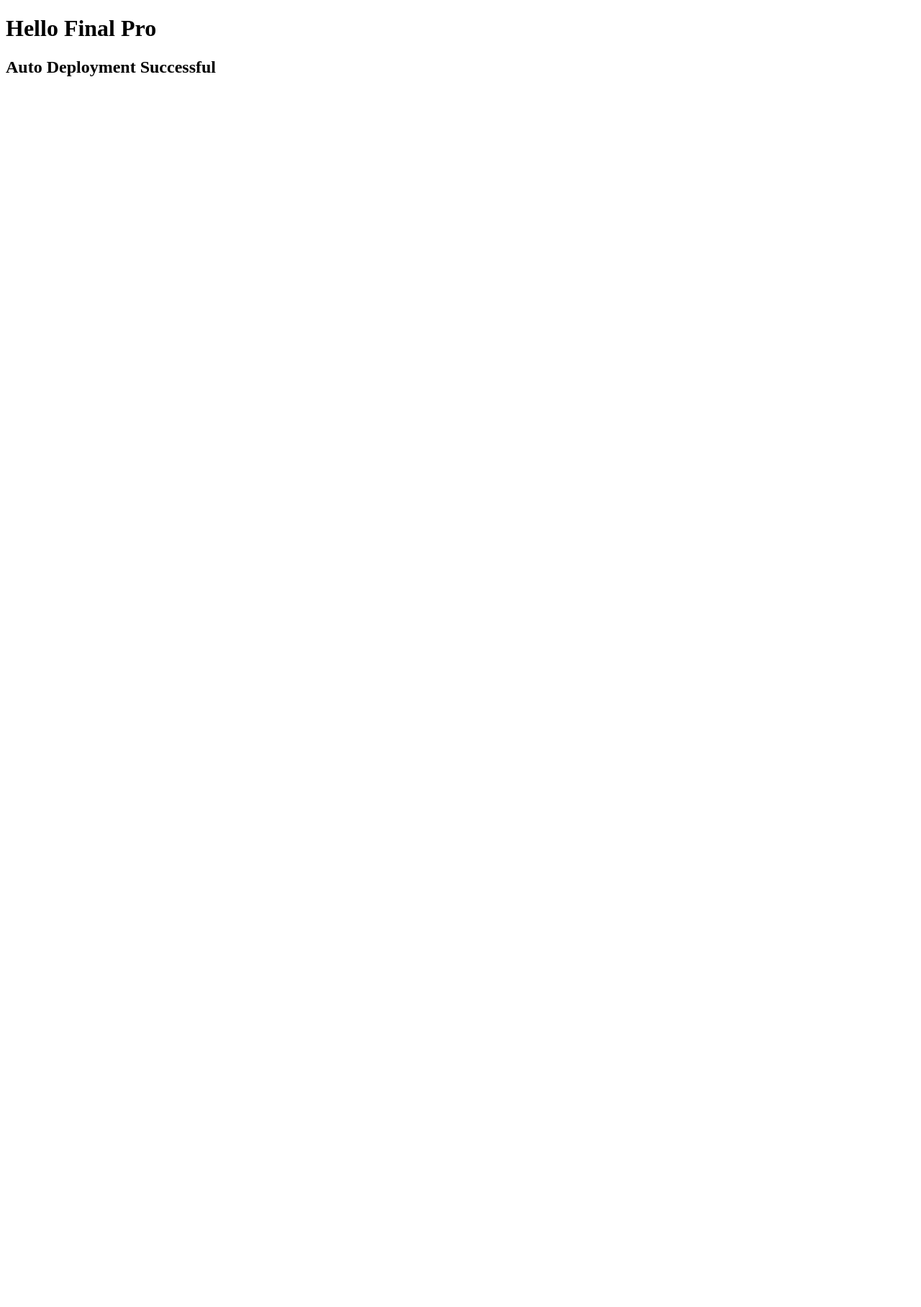
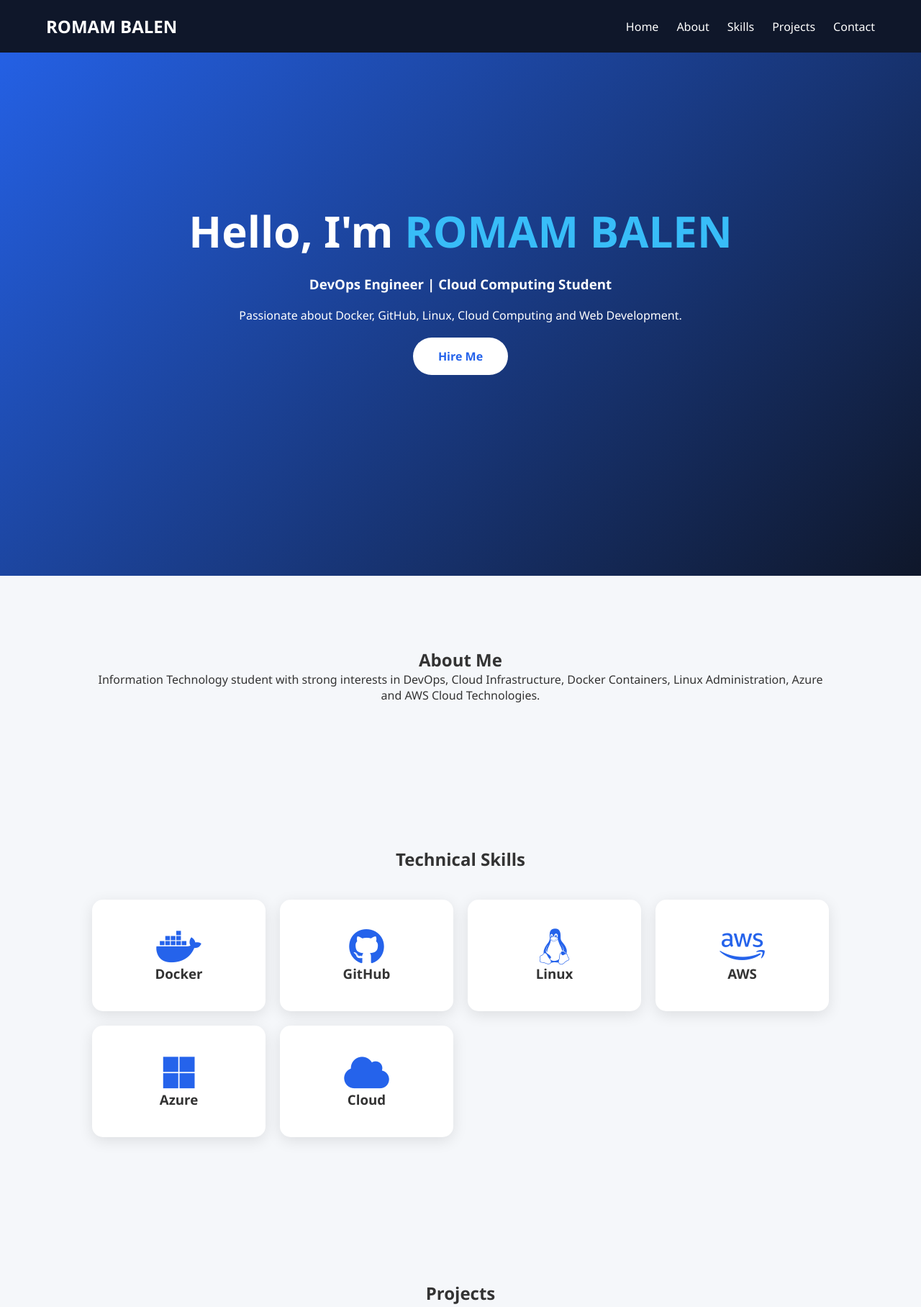
Before and after one commit to Itsbalenreigns/final_pro, a plain HTML site: page index.html in a window 1280 px wide. Shown: the top 1816 px of the page at 72% size. Before the commit the page ends 800 px from the top, so only its background shows below. Drawn offline with Linux system fonts and the light colour scheme.

Commit message:
New Update on html and add new css file

```diff
--- a/index.html
+++ b/index.html
@@ -1,10 +1,157 @@
 <!DOCTYPE html>
-<html>
+<html lang="en">
 <head>
-    <title>Final Pro</title>
+<meta charset="UTF-8">
+<meta name="viewport" content="width=device-width, initial-scale=1.0">
+
+<title>ROMAM BALEN | DevOps Portfolio</title>
+
+<link rel="stylesheet" href="style.css">
+
+<link href="https://cdnjs.cloudflare.com/ajax/libs/font-awesome/6.5.1/css/all.min.css" rel="stylesheet">
+
 </head>
 <body>
-    <h1>Hello Final Pro</h1>
-    <h2>Auto Deployment Successful</h2>
+
+<header>
+    <div class="container">
+        <h2 class="logo">ROMAM BALEN</h2>
+
+        <nav>
+            <ul>
+                <li><a href="#home">Home</a></li>
+                <li><a href="#about">About</a></li>
+                <li><a href="#skills">Skills</a></li>
+                <li><a href="#projects">Projects</a></li>
+                <li><a href="#contact">Contact</a></li>
+            </ul>
+        </nav>
+    </div>
+</header>
+
+<section id="home" class="hero">
+
+    <div class="hero-content">
+        <h1>Hello, I'm <span>ROMAM BALEN</span></h1>
+
+        <h3>DevOps Engineer | Cloud Computing Student</h3>
+
+        <p>
+            Passionate about Docker, GitHub, Linux,
+            Cloud Computing and Web Development.
+        </p>
+
+        <a href="#contact" class="btn">
+            Hire Me
+        </a>
+
+    </div>
+
+</section>
+
+<section id="about" class="section">
+
+    <h2>About Me</h2>
+
+    <p>
+        Information Technology student with strong
+        interests in DevOps, Cloud Infrastructure,
+        Docker Containers, Linux Administration,
+        Azure and AWS Cloud Technologies.
+    </p>
+
+</section>
+
+<section id="skills" class="section">
+
+    <h2>Technical Skills</h2>
+
+    <div class="skills">
+
+        <div class="card">
+            <i class="fab fa-docker"></i>
+            <h3>Docker</h3>
+        </div>
+
+        <div class="card">
+            <i class="fab fa-github"></i>
+            <h3>GitHub</h3>
+        </div>
+
+        <div class="card">
+            <i class="fab fa-linux"></i>
+            <h3>Linux</h3>
+        </div>
+
+        <div class="card">
+            <i class="fab fa-aws"></i>
+            <h3>AWS</h3>
+        </div>
+
+        <div class="card">
+            <i class="fab fa-microsoft"></i>
+            <h3>Azure</h3>
+        </div>
+
+        <div class="card">
+            <i class="fas fa-cloud"></i>
+            <h3>Cloud</h3>
+        </div>
+
+    </div>
+
+</section>
+
+<section id="projects" class="section">
+
+    <h2>Projects</h2>
+
+    <div class="projects">
+
+        <div class="project-card">
+            <h3>Docker Portfolio</h3>
+            <p>
+                Containerized personal portfolio website
+                using Docker and Nginx.
+            </p>
+        </div>
+
+        <div class="project-card">
+            <h3>Azure Web App</h3>
+            <p>
+                Deployment using Azure App Service and GitHub.
+            </p>
+        </div>
+
+        <div class="project-card">
+            <h3>Cloud Infrastructure</h3>
+            <p>
+                Cloud deployment and virtualization projects.
+            </p>
+        </div>
+
+    </div>
+
+</section>
+
+<section id="contact" class="section">
+
+    <h2>Contact</h2>
+
+    <p>Email: balen@example.com</p>
+    <p>GitHub: github.com/yourusername</p>
+
+</section>
+
+<footer>
+
+    <p>
+        © 2026 ROMAM BALEN | DevOps Portfolio
+    </p>
+
+</footer>
+
+<script src="script.js"></script>
+
 </body>
 </html>
--- /dev/null
+++ b/style.css
@@ -0,0 +1,152 @@
+*{
+    margin:0;
+    padding:0;
+    box-sizing:border-box;
+    scroll-behavior:smooth;
+    font-family:'Segoe UI',sans-serif;
+}
+
+body{
+    background:#f5f7fa;
+    color:#333;
+}
+
+.container{
+    width:90%;
+    max-width:1200px;
+    margin:auto;
+}
+
+header{
+    background:#0f172a;
+    color:white;
+    position:fixed;
+    width:100%;
+    top:0;
+    z-index:1000;
+}
+
+header .container{
+    display:flex;
+    justify-content:space-between;
+    align-items:center;
+    padding:20px 0;
+}
+
+nav ul{
+    display:flex;
+    list-style:none;
+}
+
+nav ul li{
+    margin-left:25px;
+}
+
+nav ul li a{
+    color:white;
+    text-decoration:none;
+}
+
+.hero{
+    height:100vh;
+    display:flex;
+    justify-content:center;
+    align-items:center;
+    text-align:center;
+    background:linear-gradient(
+        135deg,
+        #2563eb,
+        #0f172a
+    );
+    color:white;
+}
+
+.hero h1{
+    font-size:60px;
+}
+
+.hero span{
+    color:#38bdf8;
+}
+
+.hero h3{
+    margin:20px 0;
+}
+
+.btn{
+    display:inline-block;
+    margin-top:20px;
+    background:white;
+    color:#2563eb;
+    padding:15px 35px;
+    border-radius:30px;
+    text-decoration:none;
+    font-weight:bold;
+}
+
+.section{
+    padding:100px 10%;
+    text-align:center;
+}
+
+.skills{
+    display:grid;
+    grid-template-columns:repeat(auto-fit,minmax(220px,1fr));
+    gap:20px;
+    margin-top:40px;
+}
+
+.card{
+    background:white;
+    padding:40px;
+    border-radius:15px;
+    box-shadow:0 5px 20px rgba(0,0,0,.1);
+    transition:.3s;
+}
+
+.card:hover{
+    transform:translateY(-10px);
+}
+
+.card i{
+    font-size:50px;
+    color:#2563eb;
+}
+
+.projects{
+    display:grid;
+    grid-template-columns:repeat(auto-fit,minmax(300px,1fr));
+    gap:25px;
+    margin-top:40px;
+}
+
+.project-card{
+    background:white;
+    padding:30px;
+    border-radius:15px;
+    box-shadow:0 5px 20px rgba(0,0,0,.1);
+}
+
+footer{
+    background:#0f172a;
+    color:white;
+    text-align:center;
+    padding:25px;
+}
+
+@media(max-width:768px){
+
+    header .container{
+        flex-direction:column;
+    }
+
+    nav ul{
+        margin-top:15px;
+        flex-wrap:wrap;
+        justify-content:center;
+    }
+
+    .hero h1{
+        font-size:38px;
+    }
+}
```
Also changed, not shown: 1 other file.
